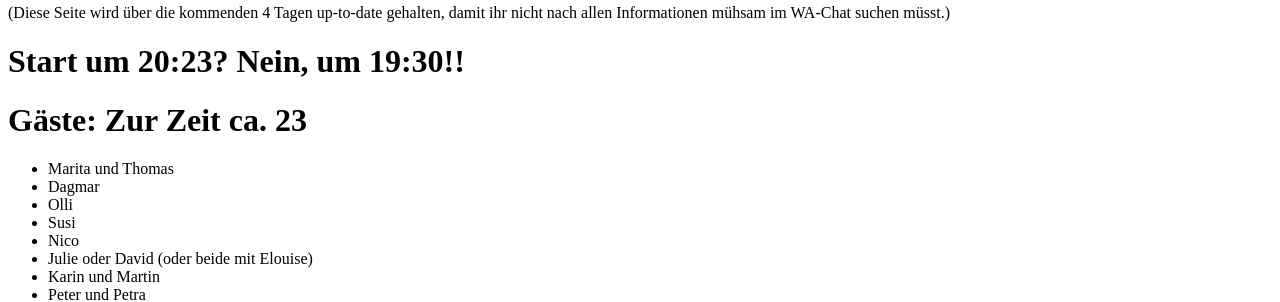
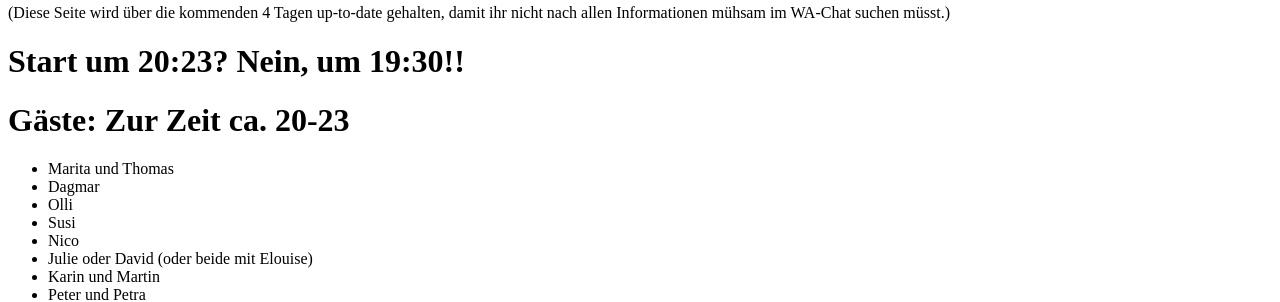
Before and after one commit to DiveDocs/Sylvester2023, a Jekyll site: the page built from index.markdown, in a window 1280 px wide. Shown: the part 122-424 px from the top of the page. Built offline with Jekyll 4.4.1, drawn with Linux system fonts in a browser that asks for light colours.

Commit message:
Update index.markdown

```diff
--- a/index.markdown
+++ b/index.markdown
@@ -30,7 +30,7 @@ tr:nth-child(even) {
 (Diese Seite wird über die kommenden 4 Tagen up-to-date gehalten, damit ihr nicht nach allen Informationen mühsam im WA-Chat suchen müsst.)
 
 <h1> Start um 20:23? Nein, um 19:30!! </h1>
-<h1> Gäste: Zur Zeit ca. 23 </h1>
+<h1> Gäste: Zur Zeit ca. 20-23 </h1>
 
 <ul>
 <li>Marita und Thomas</li>
```
